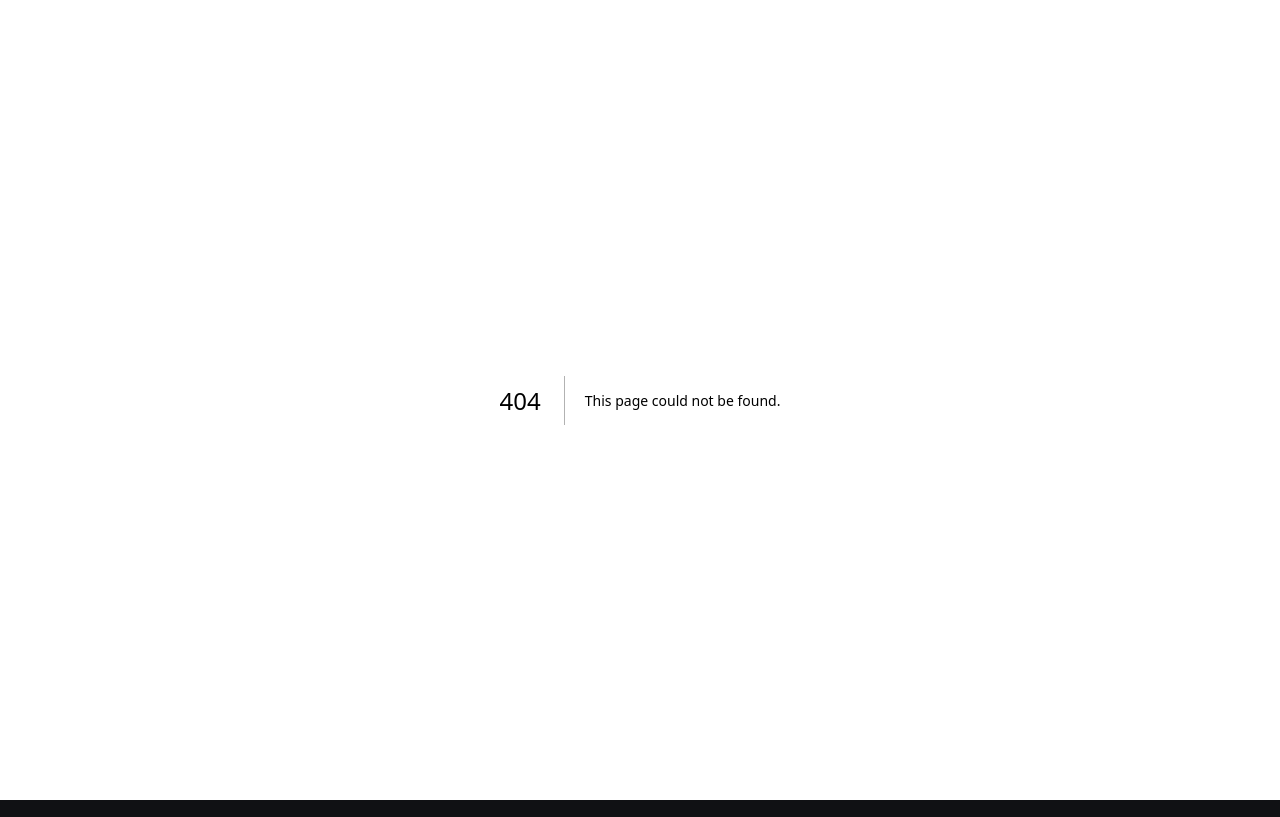
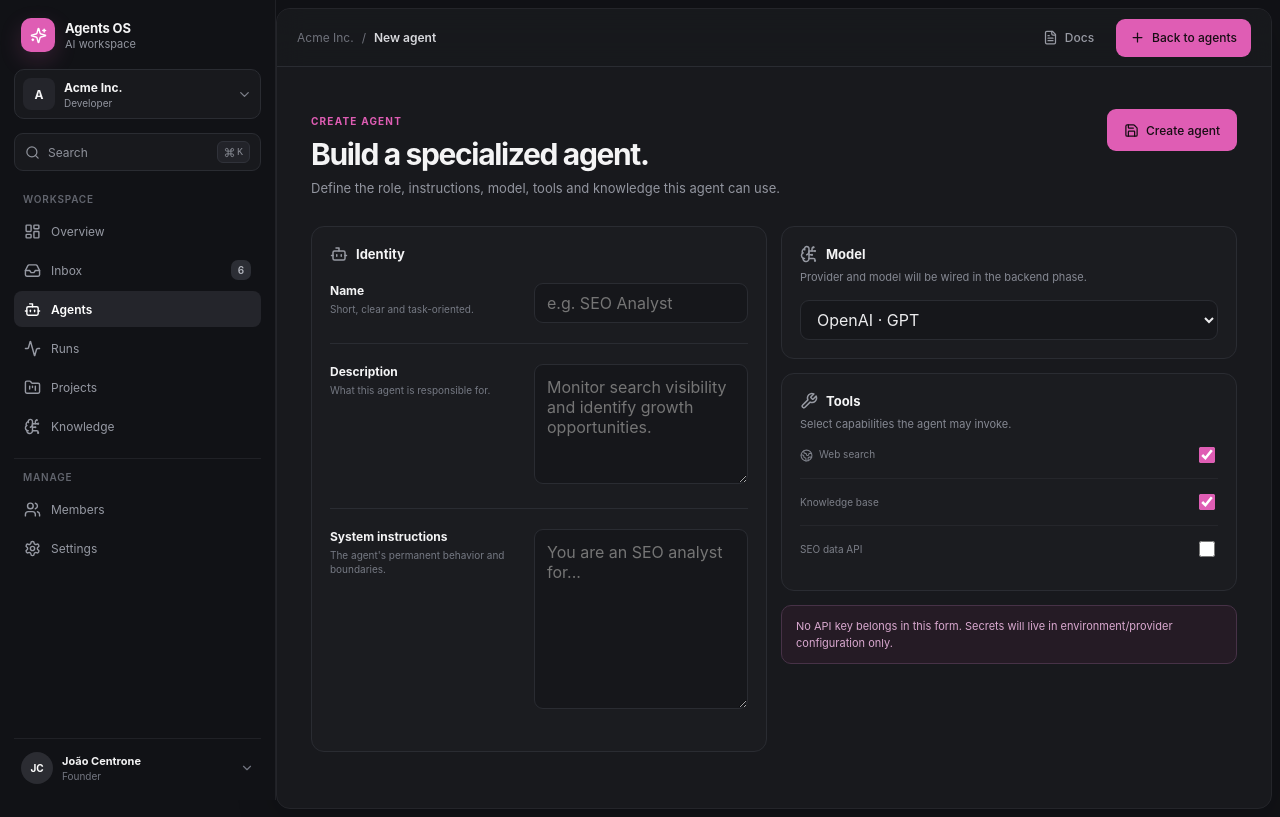
Before and after one commit to JoaoVitorTelesCentrone/agents, a Next.js app: page /agents/new in a window 1280 px wide. Before the commit this address had no page. Built offline with nearby package versions, Linux system fonts and the light colour scheme.

Commit message:
feat(ui): add agent creation flow

```diff
--- /dev/null
+++ b/app/agents/new/page.tsx
@@ -0,0 +1,22 @@
+import { Bot, BrainCircuit, Globe2, Save, Wrench } from 'lucide-react';
+import { AppShell } from '@/components/app-shell';
+
+export default function NewAgentPage(){
+  return <AppShell active="agents" title="New agent" primaryHref="/agents" primaryLabel="Back to agents">
+    <div className="wm-page">
+      <section className="wm-heading wm-heading-top"><div><span className="wm-kicker">CREATE AGENT</span><h1>Build a specialized agent.</h1><p>Define the role, instructions, model, tools and knowledge this agent can use.</p></div><button className="wm-button wm-button-primary wm-run"><Save size={15}/>Create agent</button></section>
+      <section className="wm-grid-2" style={{marginTop:28}}>
+        <div className="wm-section"><div className="wm-card-pad"><div className="wm-section-title"><Bot size={18}/><h2>Identity</h2></div>
+          <div className="wm-form-row"><div className="wm-form-label"><strong>Name</strong><span>Short, clear and task-oriented.</span></div><div className="wm-form-control"><input className="wm-input" placeholder="e.g. SEO Analyst"/></div></div>
+          <div className="wm-form-row"><div className="wm-form-label"><strong>Description</strong><span>What this agent is responsible for.</span></div><div className="wm-form-control"><textarea className="wm-textarea" placeholder="Monitor search visibility and identify growth opportunities."/></div></div>
+          <div className="wm-form-row"><div className="wm-form-label"><strong>System instructions</strong><span>The agent's permanent behavior and boundaries.</span></div><div className="wm-form-control"><textarea className="wm-textarea" style={{minHeight:180}} placeholder="You are an SEO analyst for..."/></div></div>
+        </div></div>
+        <div className="wm-stack">
+          <div className="wm-card wm-card-pad"><div className="wm-section-title"><BrainCircuit size={18}/><h2>Model</h2></div><p>Provider and model will be wired in the backend phase.</p><select className="wm-select" style={{height:40,padding:'0 12px',marginTop:14}} defaultValue="openai"><option value="openai">OpenAI · GPT</option><option value="gemini">Google · Gemini</option><option value="deepseek">DeepSeek</option></select></div>
+          <div className="wm-card wm-card-pad"><div className="wm-section-title"><Wrench size={18}/><h2>Tools</h2></div><p>Select capabilities the agent may invoke.</p><label className="wm-stat-row"><span><Globe2 size={13} style={{verticalAlign:'middle',marginRight:6}}/>Web search</span><input className="wm-checkbox" type="checkbox" defaultChecked/></label><label className="wm-stat-row"><span>Knowledge base</span><input className="wm-checkbox" type="checkbox" defaultChecked/></label><label className="wm-stat-row"><span>SEO data API</span><input className="wm-checkbox" type="checkbox"/></label></div>
+          <div className="wm-note">No API key belongs in this form. Secrets will live in environment/provider configuration only.</div>
+        </div>
+      </section>
+    </div>
+  </AppShell>;
+}
```
